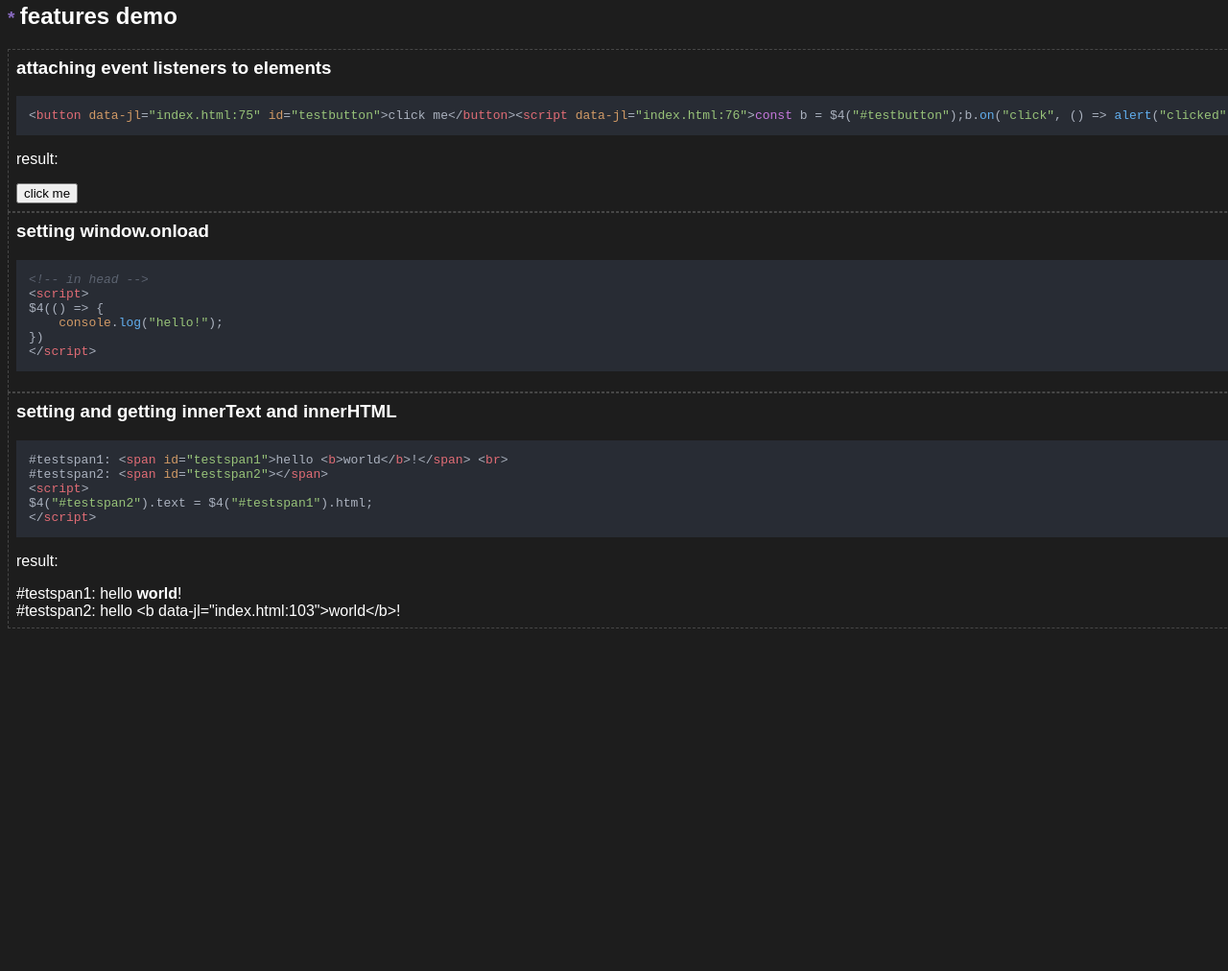
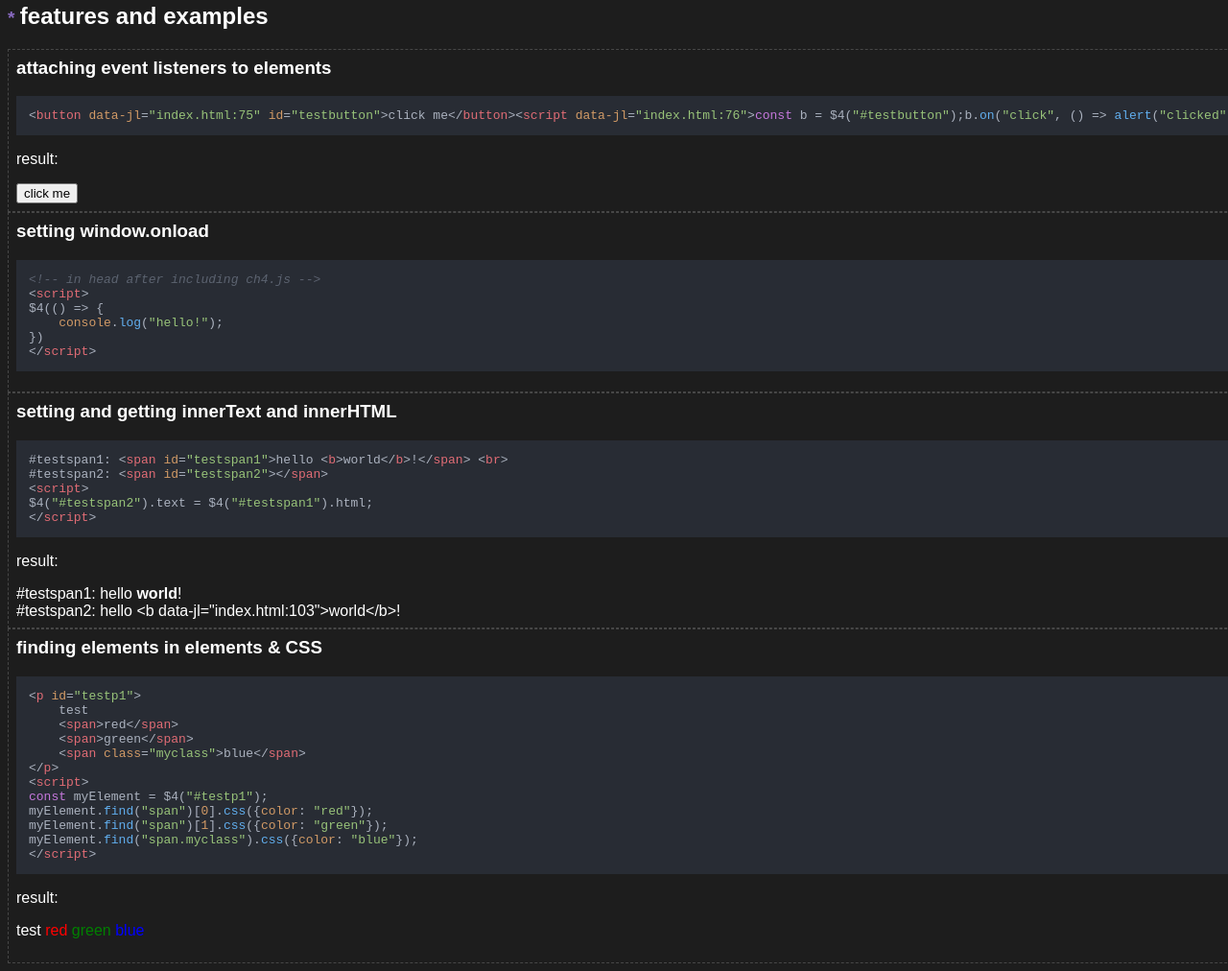
Before and after one commit to chfour/chfourjs, a plain HTML site: page index.html in a window 1280 px wide. Shown: the part 133-1145 px from the top of the page at 96% size. Before the commit the page ends 800 px from the top, so only its background shows below. Drawn offline with nearby package versions, Linux system fonts and the light colour scheme.

Commit message:
more examples and css

```diff
--- a/ch4.js
+++ b/ch4.js
@@ -17,6 +17,7 @@ class CHElement {
         if (query.length === 1) return new CHElement(query[0]);
         const result = Array.from(query, e => new CHElement(e));
         result.a = result;
+        return result;
     }
 
     /**
@@ -27,6 +28,7 @@ class CHElement {
         if (!(e instanceof Element || e instanceof Node || e instanceof Window))
             throw new TypeError("`" + e + "`: object not an Element, Node or Window")
         this.e = e;
+
         this._eventListeners = {};
         this.a = [this];
     }
@@ -98,6 +100,14 @@ class CHElement {
      * @param {String} text the HTML string
      */
     set html(text) { this.e.innerHTML = text; }
+
+    /**
+     * set inline css properties
+     * @param {Object} props the properties as an object
+     */
+    css(props) {
+        Object.entries(props).forEach(([k, v]) => this.e.style[k] = v);
+    }
 }
 
 /**
--- a/index.html
+++ b/index.html
@@ -64,7 +64,7 @@
     <hr>
 
     <div id="examples">
-        <h2>features demo</h2>
+        <h2>features and examples</h2>
 
         <div class="cont copyresult">
             <h3>attaching event listeners to elements</h3>
@@ -82,7 +82,7 @@
 
         <div class="cont">
             <h3>setting window.onload</h3>
-            <pre><code class="language-html">&lt;!-- in head --&gt;
+            <pre><code class="language-html">&lt;!-- in head after including ch4.js --&gt;
 &lt;script&gt;
 $4(() => {
     console.log("hello!");
@@ -107,6 +107,38 @@ $4("#testspan2").text = $4("#testspan1").html;
                 </script>
             </div>
         </div>
+
+        <div class="cont">
+            <h3>finding elements in elements & CSS</h3>
+            <pre><code class="language-html">&lt;p id=&quot;testp1&quot;&gt;
+    test
+    &lt;span&gt;red&lt;/span&gt;
+    &lt;span&gt;green&lt;/span&gt;
+    &lt;span class=&quot;myclass&quot;&gt;blue&lt;/span&gt;
+&lt;/p&gt;
+&lt;script&gt;
+const myElement = $4(&quot;#testp1&quot;);
+myElement.find(&quot;span&quot;)[0].css({color: &quot;red&quot;});
+myElement.find(&quot;span&quot;)[1].css({color: &quot;green&quot;});
+myElement.find(&quot;span.myclass&quot;).css({color: &quot;blue&quot;});
+&lt;/script&gt;</code></pre>
+
+            <p>result:</p>
+            <div class="result">
+                <p id="testp1">
+                    test
+                    <span>red</span>
+                    <span>green</span>
+                    <span class="myclass">blue</span>
+                </p>
+                <script>
+                    const myElement = $4("#testp1");
+                    myElement.find("span")[0].css({color: "red"});
+                    myElement.find("span")[1].css({color: "green"});
+                    myElement.find("span.myclass").css({color: "blue"});
+                </script>
+            </div>
+        </div>
     </div>
 </body>
 </html>
```
